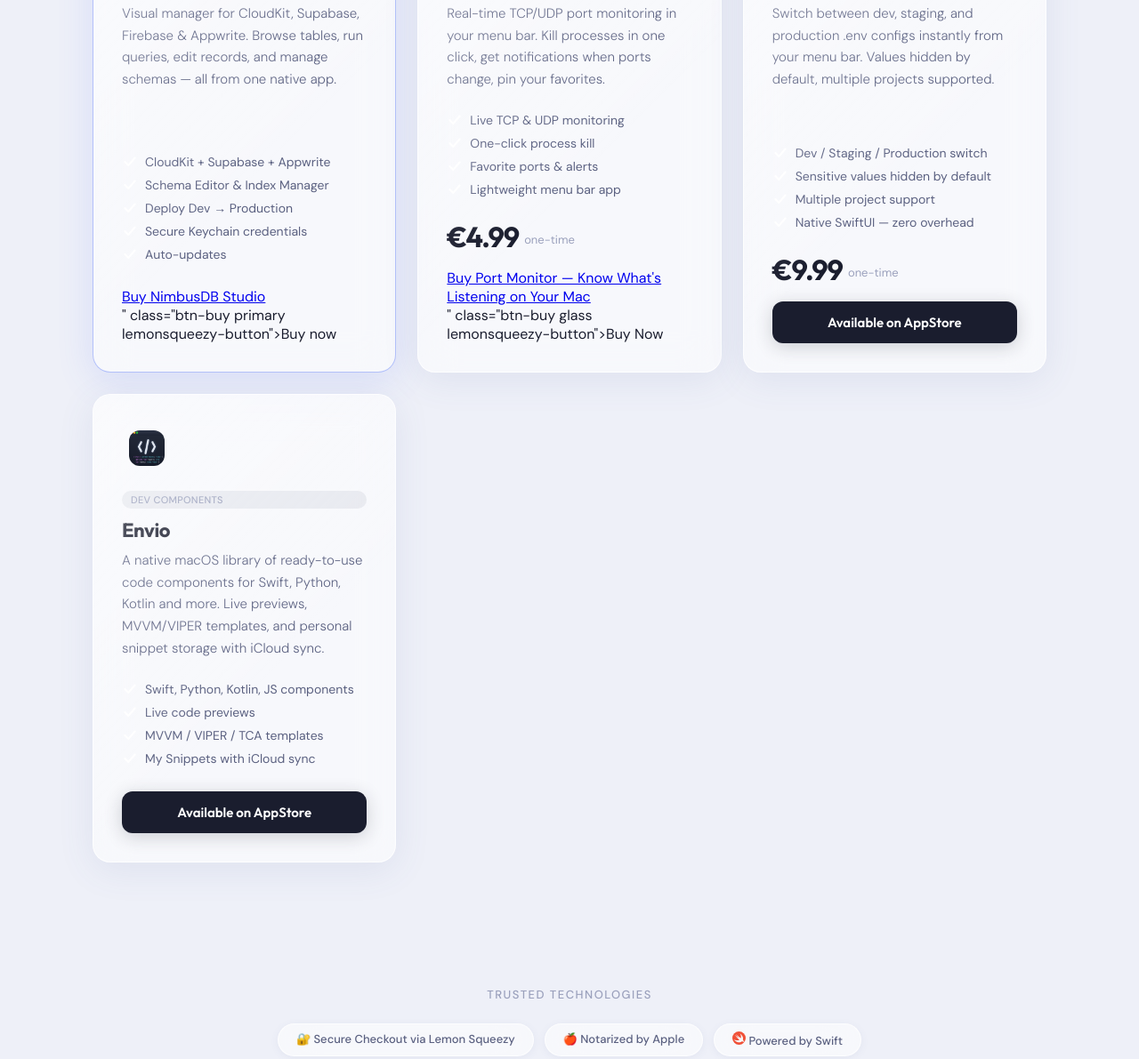
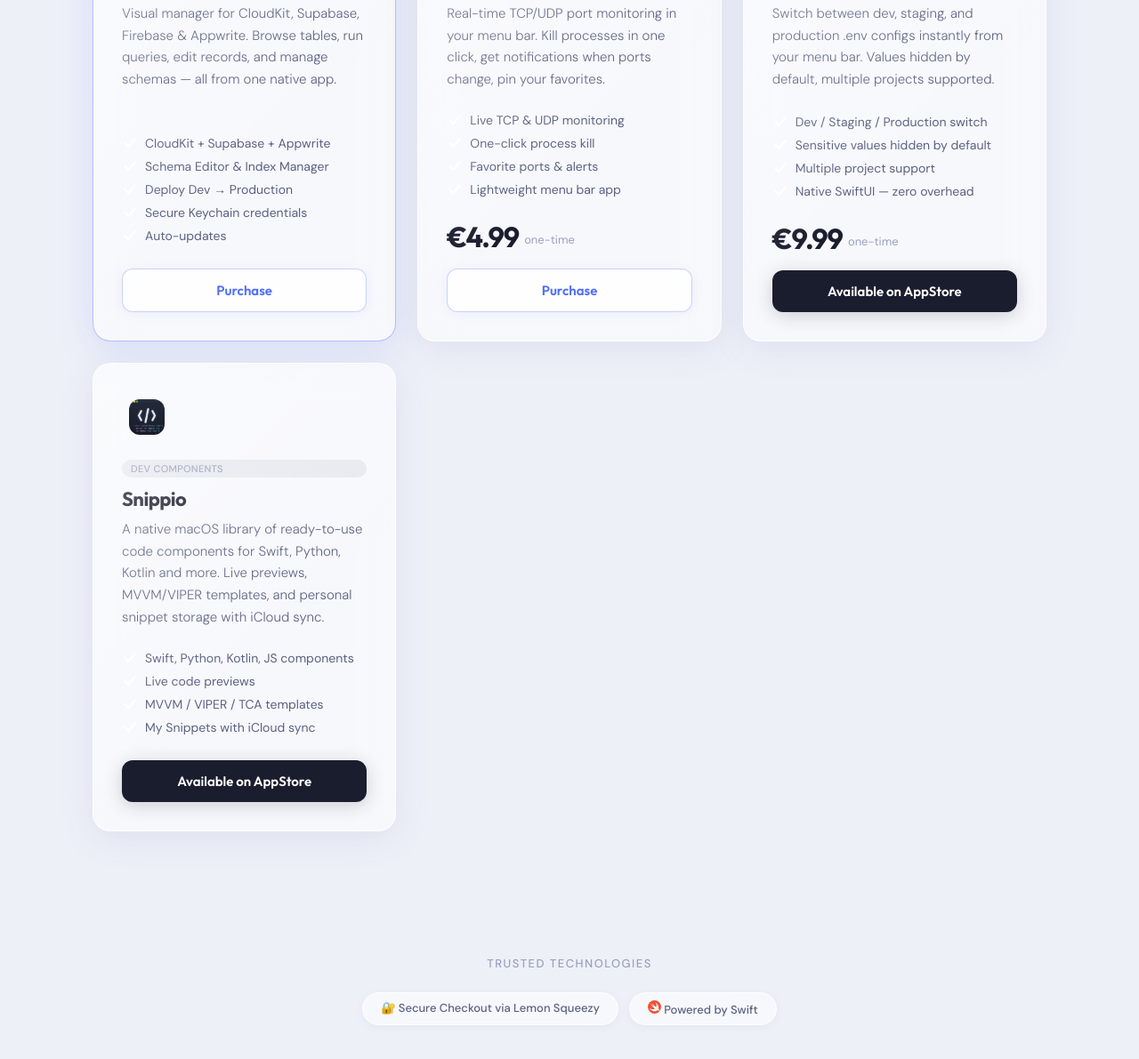
Before and after one commit to antons81/nimbusdb-studio, a plain HTML site: page index.html in a window 1280 px wide. Shown: the part 1155-2346 px from the top of the page at 89% size. Drawn offline with Linux system fonts and the light colour scheme.

Commit message:
Update index.html

```diff
--- a/index.html
+++ b/index.html
@@ -524,7 +524,7 @@
           <li>Secure Keychain credentials</li>
           <li>Auto-updates</li>
         </ul>
-        <a href="<a href="https://asoft-dev.lemonsqueezy.com/checkout/buy/39c97a0c-99d6-4914-9341-94ed2a37c4c6?embed=1" class="lemonsqueezy-button">Buy NimbusDB Studio</a><script src="https://assets.lemonsqueezy.com/lemon.js" defer></script>" class="btn-buy primary lemonsqueezy-button">Buy now</a>
+        <a href="<a href="https://asoft-dev.lemonsqueezy.com/checkout/buy/39c97a0c-99d6-4914-9341-94ed2a37c4c6?embed=1" class="btn-buy glass lemonsqueezy-button">Purchase</a>
       </div>
 
       <!-- Port Monitor -->
@@ -543,7 +543,7 @@
           <span class="price-main">€4.99</span>
           <span class="price-period">one-time</span>
         </div>
-        <a href="<a href="https://asoft-dev.lemonsqueezy.com/checkout/buy/65cd478d-81a7-4203-9247-4bb9100a7a31?embed=1&discount=0" class="lemonsqueezy-button">Buy Port Monitor — Know What's Listening on Your Mac</a><script src="https://assets.lemonsqueezy.com/lemon.js" defer></script>" class="btn-buy glass lemonsqueezy-button">Buy Now</a>
+         <a href="https://asoft-dev.lemonsqueezy.com/checkout/buy/65cd478d-81a7-4203-9247-4bb9100a7a31?embed=1&discount=0" class="btn-buy glass lemonsqueezy-button">Purchase</a>
       </div>
 
       <!-- Envio -->
@@ -569,7 +569,7 @@
       <div class="card">
         <div class="card-icon clear"><img src="snippio.png" width="40" height="40" style="border-radius:12px"></div>
         <span class="card-tag">Dev Components</span>
-        <h3>Envio</h3>
+        <h3>Snippio</h3>
         <p class="card-desc">A native macOS library of ready-to-use code components for Swift, Python, Kotlin and more. Live previews, MVVM/VIPER templates, and personal snippet storage with iCloud sync.</p>
         <ul class="features">
            <li>Swift, Python, Kotlin, JS components</li>
@@ -590,7 +590,6 @@
     <p>Trusted technologies</p>
     <div class="trust-chips">
       <span class="trust-chip">🔐 Secure Checkout via Lemon Squeezy</span>
-      <span class="trust-chip">🍎 Notarized by Apple</span>
       <span class="trust-chip"><img src="swift.svg" width="15" height="15" style="border-radius:12px"> Powered by Swift</span>
     </div>
   </div>
```
